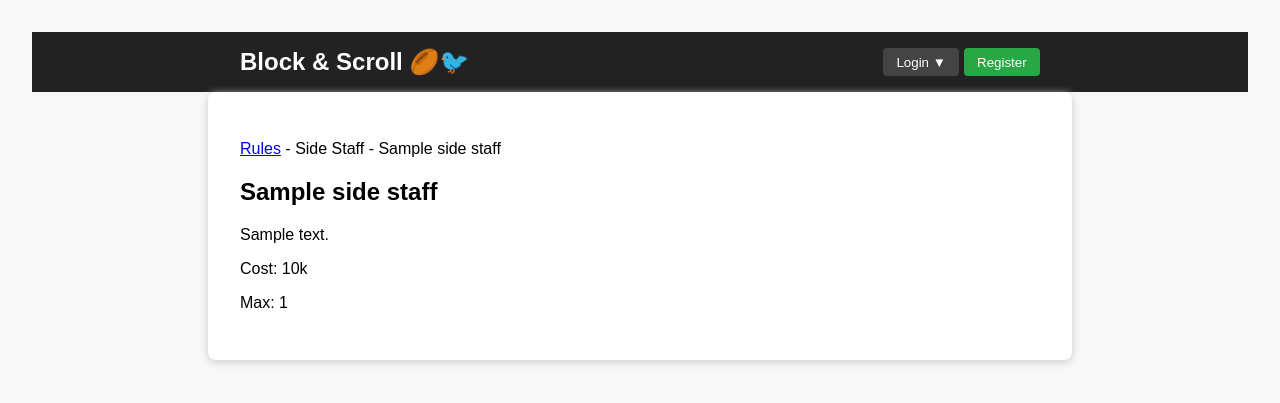
After one commit to veasey/block-n-scroll, a PHP site: template web/templates/rules/side_staff.twig in a window 1280 px wide. The commit adds this page. Shown: the top 403 px of the page. Run offline with PHP 8.4, Linux system fonts and the light colour scheme; the template is opened without the code that fills it: most values are stand-ins (such as "Sample title", 1, 10 or a date in 2020); some libraries are stand-ins or nearby versions.

Commit message:
added template and routes for side staff pages for rules

```diff
--- /dev/null
+++ b/web/templates/rules/side_staff.twig
@@ -0,0 +1,20 @@
+{% extends "base.twig" %}
+
+{% block title %}Block &amp; Scroll - Rules - Side Staff - {{side_staff.name|default('Side Staff')}}{% endblock %}
+
+{% block content %}
+
+    <p class="breadcrumbs">
+        <a href="/rules">Rules</a> -
+        Side Staff -
+        {{side_staff.name|default('Side Staff')}}
+    </p>
+
+    <h2>{{side_staff.name|default('Side Staff')}}</h2>
+
+    <p>{{side_staff.description}}</p>
+
+    <p>Cost: {{side_staff.cost}}k</p>
+    <p>Max: {{side_staff.max_count}}</p>
+
+{% endblock %}
--- a/web/templates/team/create/partials/staff_table.twig
+++ b/web/templates/team/create/partials/staff_table.twig
@@ -18,7 +18,7 @@
 
                 <tr>
                     <td>
-                        <a href="/rules/side-staff/{{ staff.type }}" title="{{ staff.description }}">
+                        <a href="/rules/side-staff/{{ staff.id }}" title="{{ staff.description }}">
                             {{ staff.name }}
                         </a>
                     </td>
```
Also changed, not shown: web/src/Routes/rules.php (+26 -3 lines).
